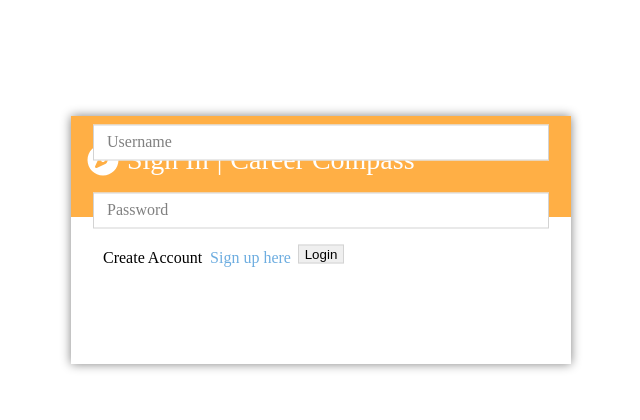
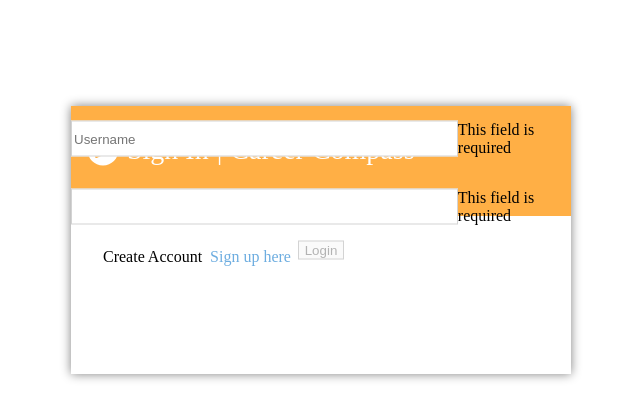
Before and after one commit to rpet064/career_compass, a Next.js app: page /login in a window 1280 px wide. Shown: the top 420 px of the page, without its empty margins (319-959 px from the left). Built offline with nearby package versions, Linux system fonts and the light colour scheme.

Commit message:
Implement input placeholder text in AuthLoginBody
Remove redundant useState variables and functionality controlling display of placeholder labels and tracking focus on these screens

Implement useEffect functionality with formData useState

```diff
--- a/app/components/AuthLoginBody.tsx
+++ b/app/components/AuthLoginBody.tsx
@@ -8,57 +8,48 @@ export const AuthLoginBody: FC<AuthLoginBodyProps> = ({setContainerHeight}) => {
 
    const [usernameErrorMessage, setUsernameErrorMessage] = useState<string | null>(null);
    const [passwordErrorMessage, setPasswordErrorMessage] = useState<string | null>(null);
-   const [displayUsernameInputLabel, setDisplayUsernameInputLabel] = useState<{ display: string }>({ display: "block" });
-   const [displayPasswordInputLabel, setDisplayPasswordInputLabel] = useState<{ display: string }>({ display: "block" });
-   const [IsUsernameInputFocused, setIsUsernameInputFocused] = useState<boolean>(false);
-   const [isPasswordInputFocused, setIsPasswordInputFocused] = useState<boolean>(false);
    const [buttonDisabled, setButtonDisabled] = useState<boolean>(false);
-
-   // Increase container width if displaying error message
-   // useEffect(() => {
-   //    if (usernameErrorMessage !== null || passwordErrorMessage !== null) {
-   //       setContainerHeight("32.5%");
-   //    } else {
-   //       setContainerHeight("30%");
-   //    }
-   // }, [usernameErrorMessage, passwordErrorMessage, setContainerHeight]);
-
-   // // Manage username error message
-   // useEffect(() => {
-   //    if (username === undefined) {
-   //       setUsernameErrorMessage(null);
-   //       return;
-   //    }
-   //    username.length > 0 ? setUsernameErrorMessage(null) : setUsernameErrorMessage("This field is required");
-   // }, [username]);
-
-   // // Manage password error message
-   // useEffect(() => {
-   //    if (password === undefined) {
-   //       setPasswordErrorMessage(null);
-   //       return;
-   //    }
-   //    password.length > 0 ? setPasswordErrorMessage(null) : setPasswordErrorMessage("This field is required");
-   // }, [password, setPasswordErrorMessage]);
-
-   // // Manage button validation
-   // useEffect(() => {
-   //    if (username !== undefined && password !== undefined && username.length > 0 && password.length > 0) {
-   //       setButtonDisabled(false);
-   //    } else {
-   //       setButtonDisabled(true);
-   //    }
-   // }, [username, password, setButtonDisabled]);
 
    const [formData, setFormData] = useState({
       username: '',
       password: '',
-      email: '',
-      title: '',
-      firstName: '',
-      lastName: '',
-      role: '',
    });
+
+   // Increase container width if displaying error message
+   useEffect(() => {
+      if (usernameErrorMessage !== null || passwordErrorMessage !== null) {
+         setContainerHeight("32.5%");
+      } else {
+         setContainerHeight("30%");
+      }
+   }, [usernameErrorMessage, passwordErrorMessage, setContainerHeight]);
+
+   // Manage username error message
+   useEffect(() => {
+      if (formData.username === undefined) {
+         setUsernameErrorMessage(null);
+         return;
+      }
+      formData.username.length > 0 ? setUsernameErrorMessage(null) : setUsernameErrorMessage("This field is required");
+   }, [formData]);
+
+   // Manage password error message
+   useEffect(() => {
+      if (formData.password === undefined) {
+         setPasswordErrorMessage(null);
+         return;
+      }
+      formData.password .length > 0 ? setPasswordErrorMessage(null) : setPasswordErrorMessage("This field is required");
+   }, [formData, setPasswordErrorMessage]);
+
+   // Manage button validation
+   useEffect(() => {
+      if (formData.username !== undefined && formData.password !== undefined && formData.username.length > 0 && formData.password .length > 0) {
+         setButtonDisabled(false);
+      } else {
+         setButtonDisabled(true);
+      }
+   }, [formData, setButtonDisabled]);
 
    const handleChange = (e: any) => {
       setFormData({ ...formData, [e.target.name]: e.target.value });
@@ -101,30 +92,23 @@ export const AuthLoginBody: FC<AuthLoginBodyProps> = ({setContainerHeight}) => {
 
          <form onSubmit={handleLogin} className={auth.loginContainer}>
          <div className={auth.fullWidthInputContainer}>
-            {<span style={displayUsernameInputLabel} className={`${auth.inputLabel} ${colour.lightGrayFont}`}
-            >Username</span>}
             <input
                className={colour.grayBorder}
                type="username"
                name="username"
+               placeholder="Username"
                value={formData.username}
-               onFocus={() => setIsUsernameInputFocused(true)}
-               onBlur={() => setIsUsernameInputFocused(false)}
                onChange={handleChange} />
             <span className={auth.authenticationLabel}
             >{usernameErrorMessage}</span>
          </div>
 
          <div className={auth.fullWidthInputContainer}>
-            {<span style={displayPasswordInputLabel} className={`${auth.inputLabel} ${colour.lightGrayFont}`}
-            >Password</span>}
             <input
                className={colour.grayBorder}
                type="password"
                name="password"
                value={formData.password}
-               onFocus={() => setIsPasswordInputFocused(true)}
-               onBlur={() => setIsPasswordInputFocused(false)}
                onChange={handleChange} />
             <span className={auth.authenticationLabel}
             >{passwordErrorMessage}</span>
```
